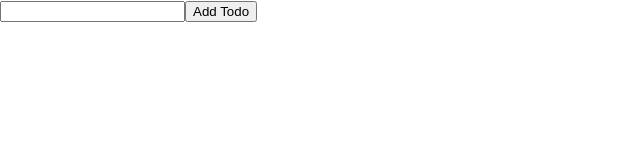
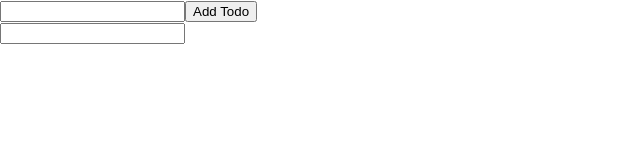
Before and after one commit to TahaHammouz/TodoList-app, a React (Create React App) app: page / in a window 1280 px wide. Shown: the top 160 px of the page, without its empty margins (0-640 px from the left). Built offline with nearby package versions, Linux system fonts and the light colour scheme.

Commit message:
Search through the todos.

```diff
--- a/src/App.js
+++ b/src/App.js
@@ -2,10 +2,11 @@ import { ToDoList, AddToDo, SearchTodo, ToDoFooter } from "./components/index";
 import { useState } from "react";
 function App() {
   const [todos, setTodos] = useState([]);
+  const [searchQuery, setSearchQuery] = useState("");
   const handleAddTodo = (text) => {
     setTodos([...todos, { id: Date.now(), text, done: false }]);
   };
-
+  const filteredTodos = todos.filter((todo) => todo.text.includes(searchQuery));
   const handleToggleTodo = (id) => {
     setTodos(
       todos.map((todo) => {
@@ -16,12 +17,15 @@ function App() {
       })
     );
   };
-
+  const handleSearchTodo = (query) => {
+    setSearchQuery(query);
+  };
 
   return (
     <div>
       <AddToDo onAddTodo={handleAddTodo} />
-      <ToDoList todos={todos} onToggleTodo={handleToggleTodo} />
+      <SearchTodo onSearchTodo={handleSearchTodo} />
+      <ToDoList todos={filteredTodos} onToggleTodo={handleToggleTodo} />
     </div>
   );
 }
--- a/src/components/SearchTodo/SearchTodo.js
+++ b/src/components/SearchTodo/SearchTodo.js
@@ -0,0 +1,23 @@
+import { useState } from "react";
+
+function SearchTodo(props) {
+  const [searchQuery, setSearchQuery] = useState("");
+
+  const handleSubmit = (event) => {
+    event.preventDefault();
+    props.onSearchTodo(searchQuery);
+  };
+
+  return (
+    <form>
+      <input
+        type="text"
+        value={searchQuery}
+        onChange={(event) => setSearchQuery(event.target.value)}
+        onKeyUp={handleSubmit}
+      />
+    </form>
+  );
+}
+
+export default SearchTodo;
```
